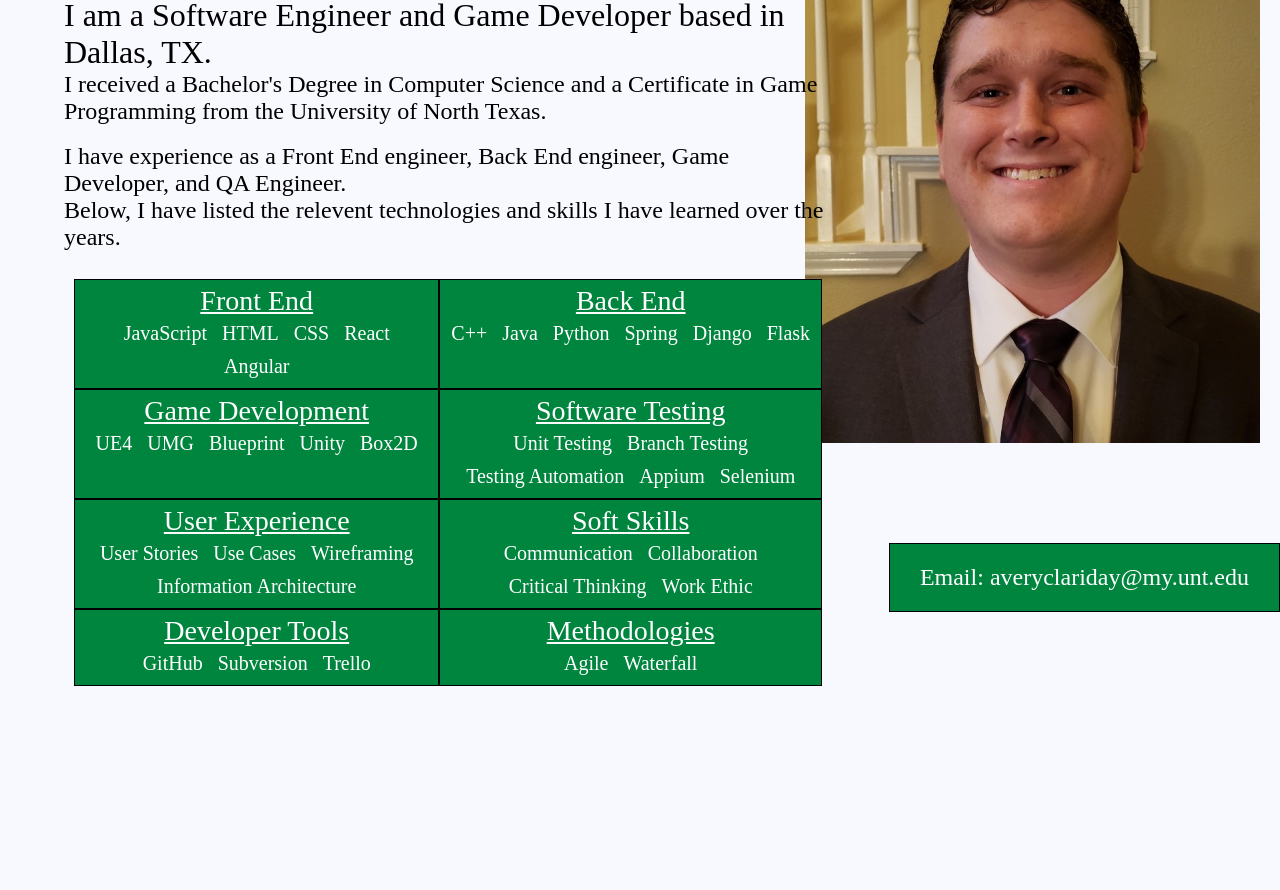
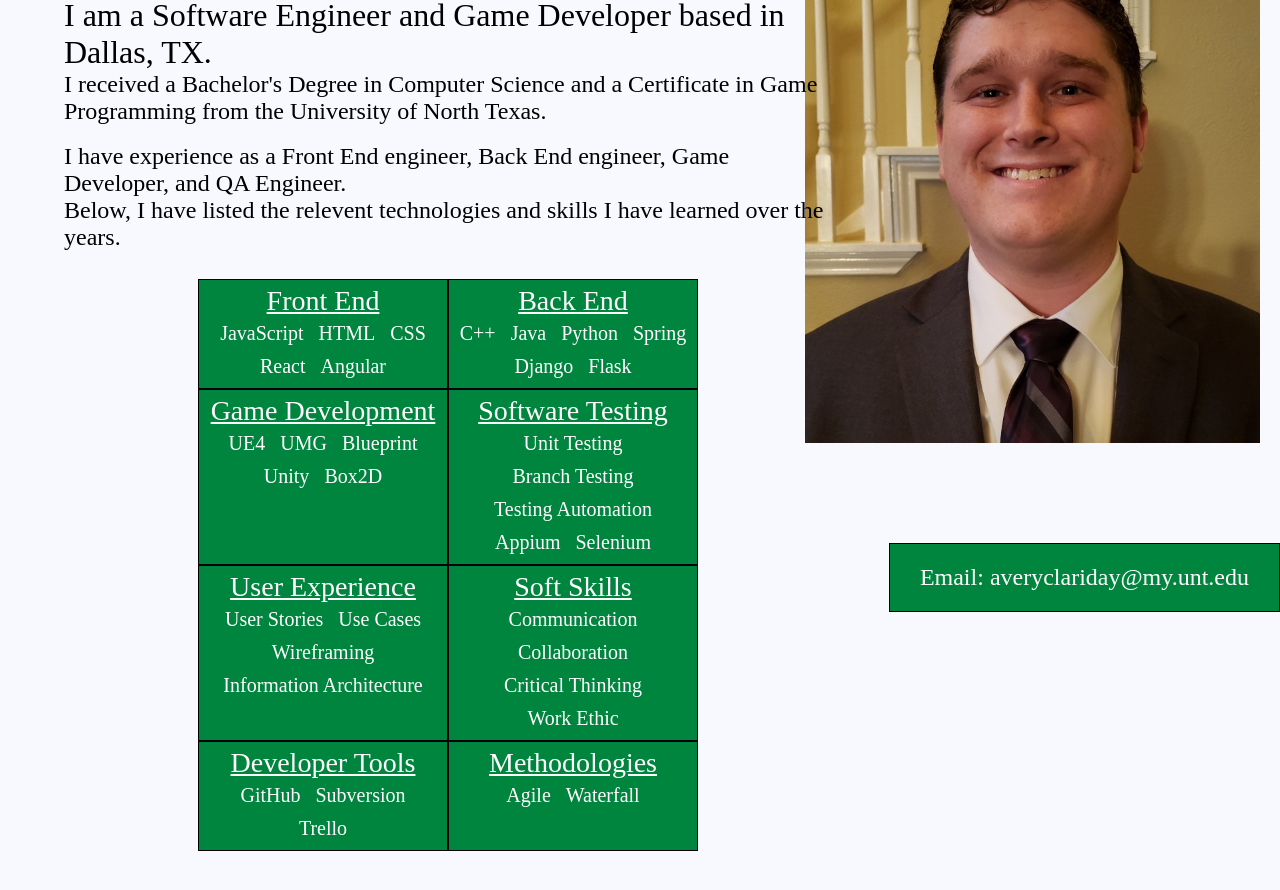
Before and after one commit to arbitter/arbitter.github.io, a plain HTML site: page aboutme.html in a window 1280 px wide. Shown: the part 188-1078 px from the top of the page. Before the commit the page ends 934 px from the top, so only its background shows below. Drawn offline with Linux system fonts and the light colour scheme.

Commit message:
2 grid columns set to 250px for 1440- resolutions.

```diff
--- a/resources/css/style.css
+++ b/resources/css/style.css
@@ -271,12 +271,6 @@ iframe {
 	display: inline-block;
 }
 
-@media only screen and (max-width: 1919px) {
-	.grid-container {
-		grid-template-columns: auto auto;
-	}
-}
-
 @media only screen and (orientation: portrait) , screen and (max-width: 1440px) {
 
 	.title {
@@ -291,6 +285,10 @@ iframe {
 
 	.projects-p {
 		font-size: 2rem;
+	}
+
+	.grid-container {
+		grid-template-columns: 250px 250px;
 	}
 
 	#home {
```
